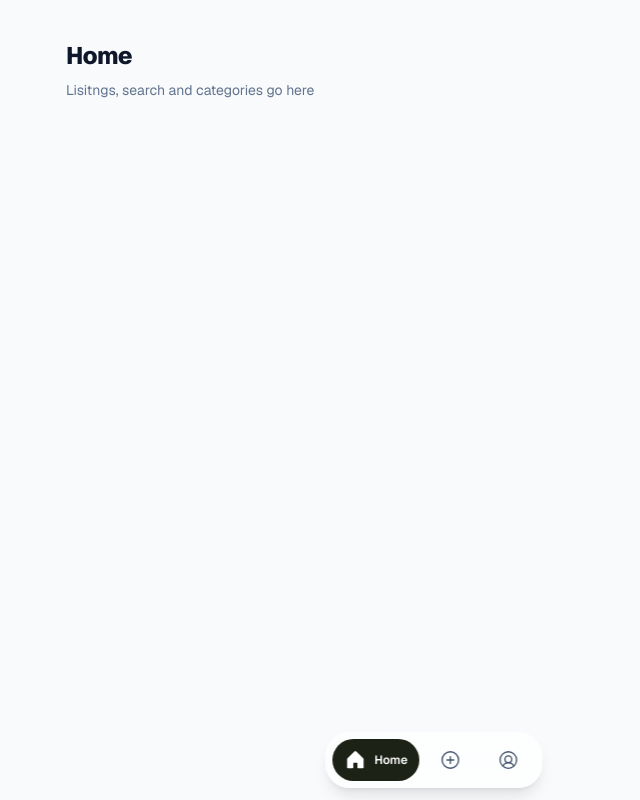
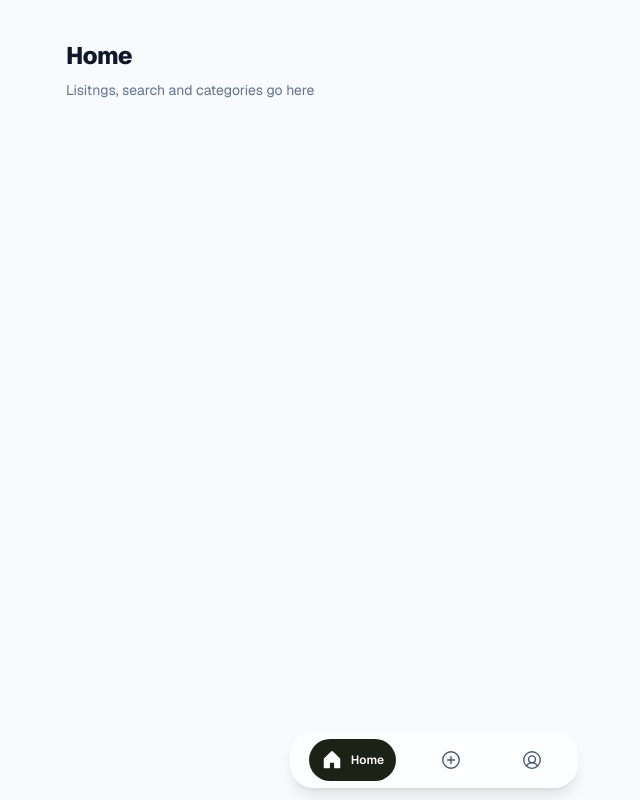
Before and after one commit to zanzers/palawan_Invest, a Next.js app: page /dashboard in a window 1280 px wide. Shown: the whole page, without its empty margins (206-846 px from the left). Built offline with nearby package versions, Linux system fonts and the light colour scheme.

Commit message:
fix:  dashboad  bottom menu

```diff
--- a/src/components/dashboard/BottomNav.tsx
+++ b/src/components/dashboard/BottomNav.tsx
@@ -8,7 +8,7 @@ export default function BottomNav() {
   const pathname = usePathname();
 
   return (
-    <nav aria-label="Dashboard" style={{ position: "fixed", left: "50%", transform: "translateX(-50%)",  bottom: "max(12px, env(safe-area-inset-bottom))", zIndex: 50,}} className="mx-auto max-w-xs rounded-3xl border border-white/40 bg-white/70 p-1.5 shadow-lg shadow-black/10 backdrop-blur-xl">
+    <nav aria-label="Dashboard" style={{ position: "fixed", left: "50%", transform: "translateX(-50%)",  bottom: "max(12px, env(safe-area-inset-bottom))", zIndex: 50, width: "min(18rem, calc(100vw - 24px))"}} className="mx-auto max-w-xs rounded-3xl border border-white/40 bg-white/70 p-1.5 shadow-lg shadow-black/10 backdrop-blur-xl">
       <ul className="flex items-center justify-around gap-1">
 
         {ITEMS.map(({ href, label, Icon, exact }) => {
```
